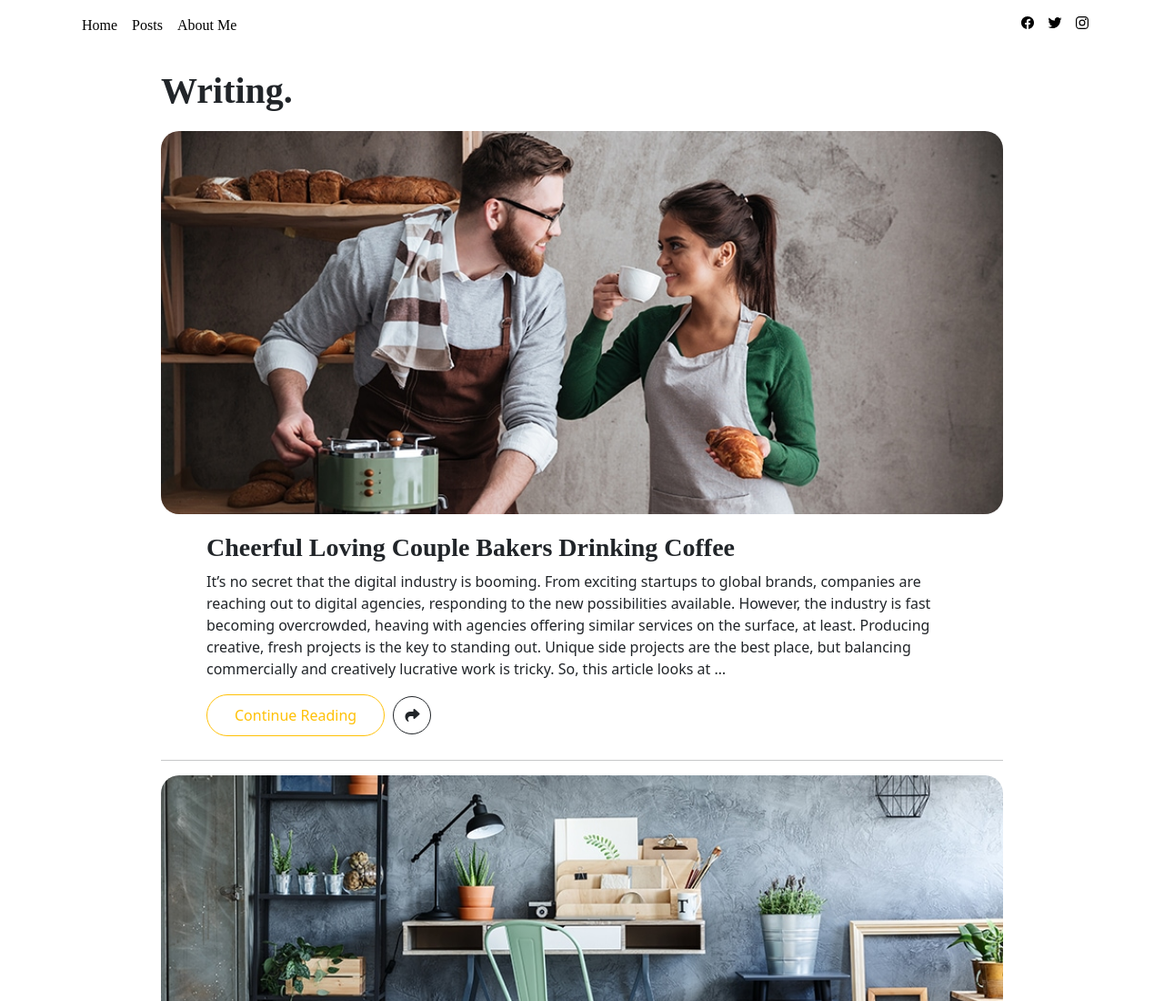
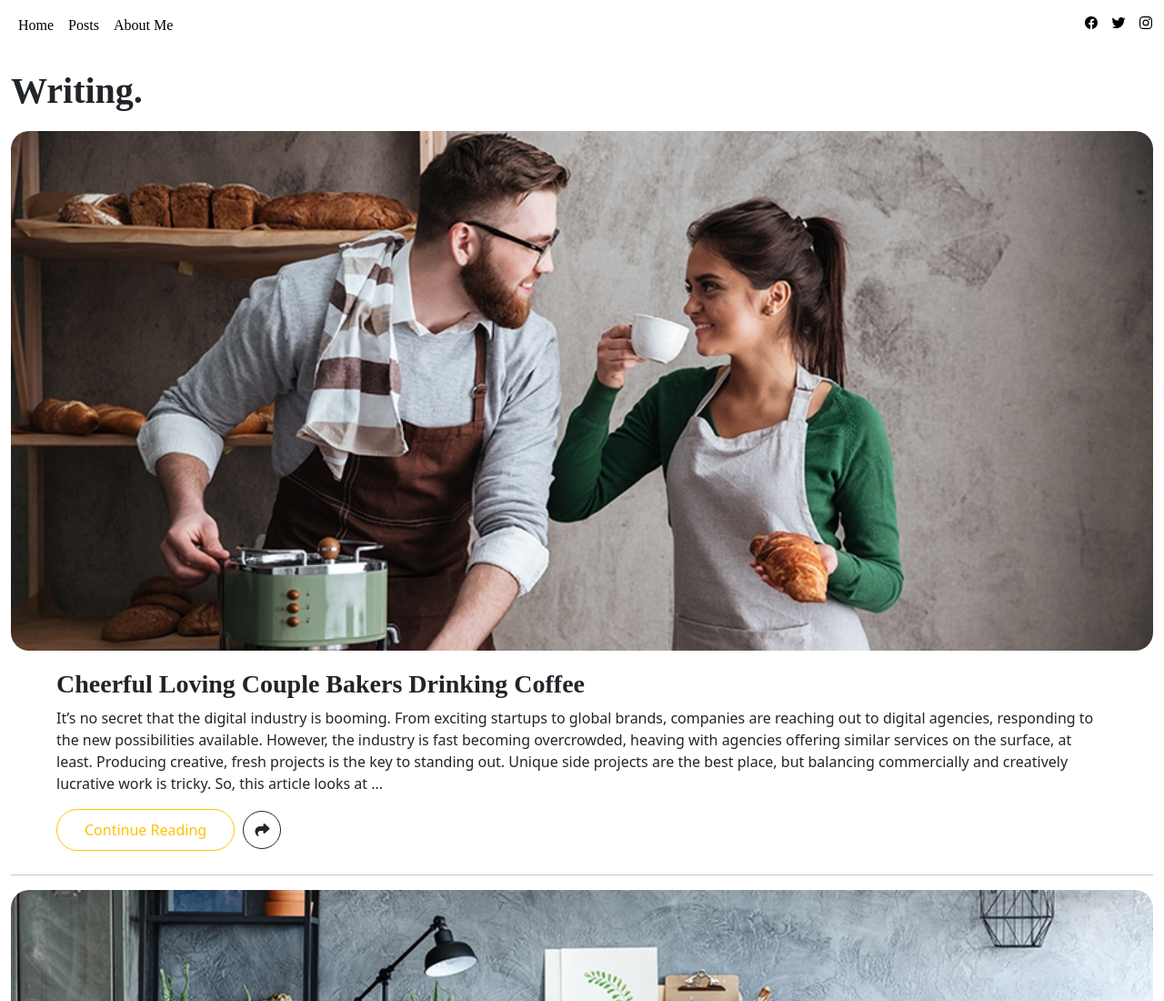
Before and after one commit to wabai12874/blogpost, a plain HTML site: page index.html in a window 1280 px wide. Shown: the top 1100 px of the page at 91% size. Drawn offline with nearby package versions, Linux system fonts and the light colour scheme; a web font is replaced by a local one.

Commit message:
responsiveness

```diff
--- a/index.html
+++ b/index.html
@@ -15,7 +15,7 @@
 </head>
 <body>
 <nav class="navbar navbar-expand-lg navbar-light bg-light" id="navbar">
-    <div class="container">
+    <div class="container-fluid">
         <button class="navbar-toggler" type="button" data-bs-toggle="collapse" data-bs-target="#navbarNavDropdown" aria-controls="navbarNavDropdown" aria-expanded="false" aria-label="Toggle navigation">
             <span class="navbar-toggler-icon"></span>
         </button>
@@ -64,12 +64,12 @@
     </div>
 </nav>
 
-<div class="container">
+<div class="container-fluid">
     <div class="row">
-        <div class="col-sm-1" id="col1">
+        <div class="col-xxl-1" id="col1">
 
         </div>
-        <div class="col-sm-10">
+        <div class="col-xxl-10">
             <h1 class="heading"><b>Writing.</b></h1>
             <div class="blog1">
                 <img src="images/pic1.png" class="img-fluid" id="img" style="width: 100%">
@@ -121,7 +121,7 @@
             </div>
 
         </div>
-        <div class="col-sm-1" id="col2">
+        <div class="col-xxl-1" id="col2">
 
         </div>
     </div>
```
